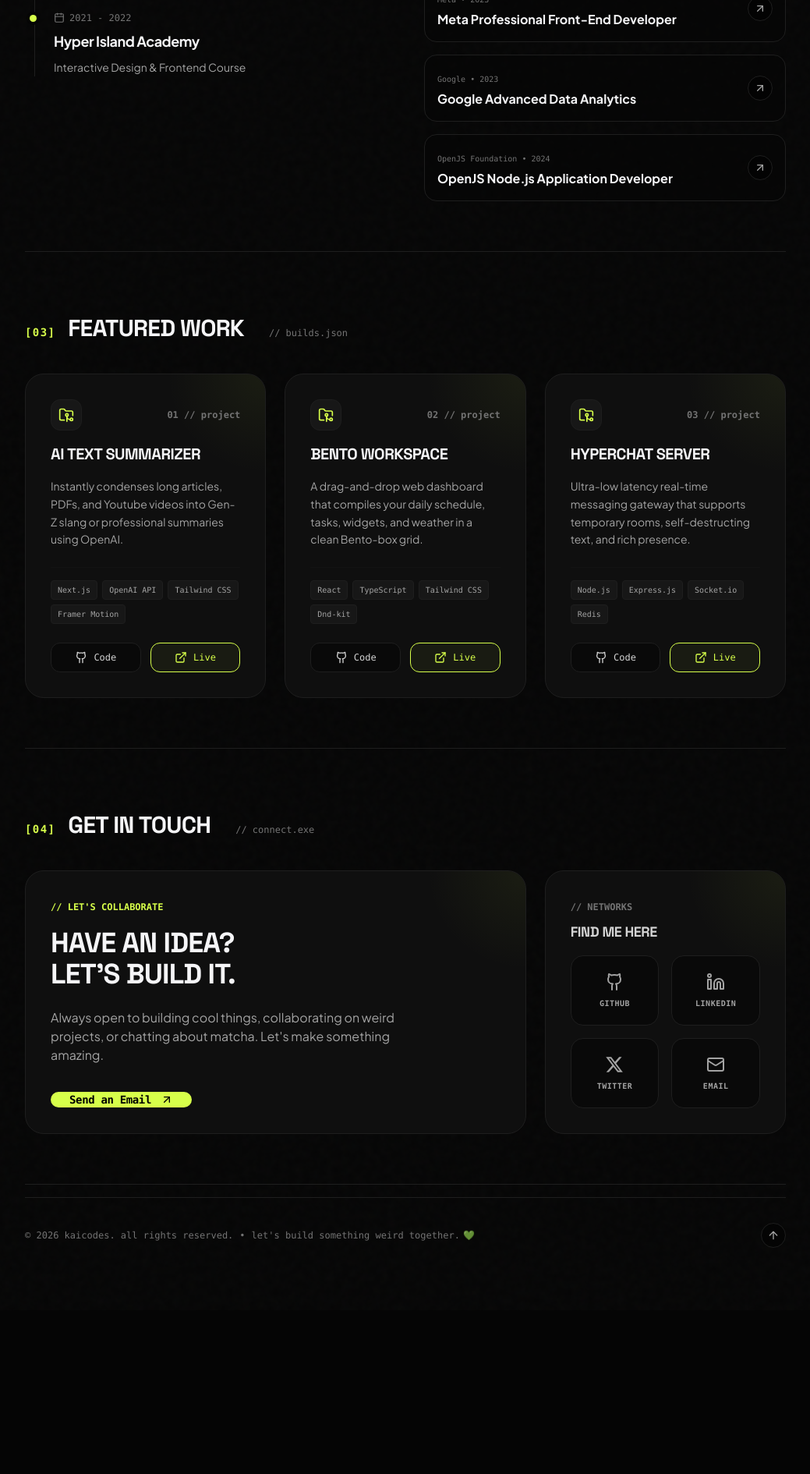
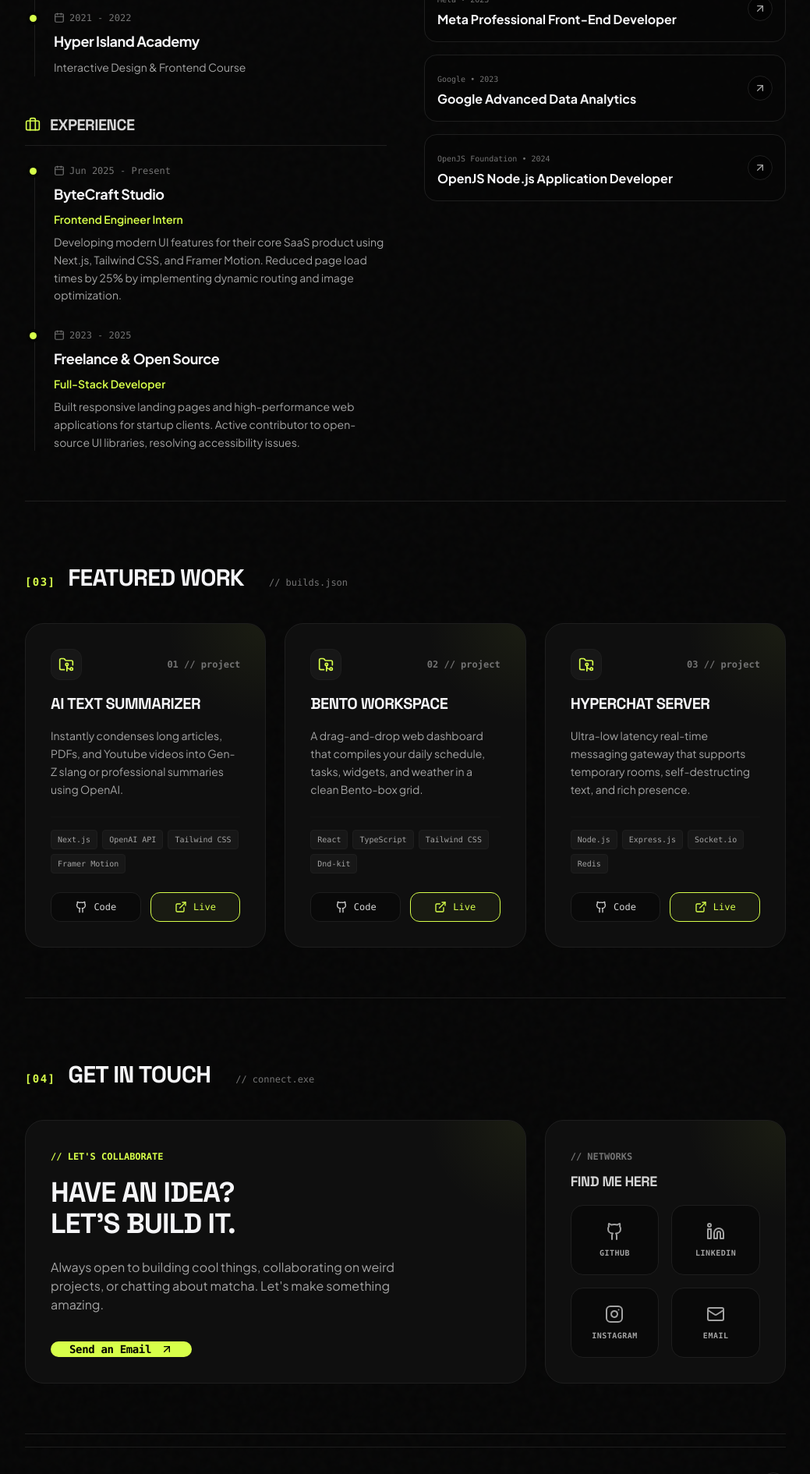
Before and after one commit to somaniishika/profile, a Next.js app: page / in a window 1280 px wide. Shown: the part 2716-4606 px from the top of the page at 78% size, without its empty margins (120-1159 px from the left). Before the commit the page ends 4396 px from the top, so only its background shows below. Built offline with nearby package versions, Linux system fonts and the light colour scheme.

Commit message:
Refactored

```diff
--- a/app/page.tsx
+++ b/app/page.tsx
@@ -3,6 +3,7 @@ import Hero from "@/components/Hero";
 import AboutSection from "@/components/AboutSection";
 import TechStackSection from "@/components/TechStackSection";
 import EducationSection from "@/components/EducationSection";
+import ExperienceSection from "@/components/ExperienceSection";
 import CertificationSection from "@/components/CertificationSection";
 import ProjectsSection from "@/components/ProjectsSection";
 import ContactSection from "@/components/ContactSection";
@@ -42,7 +43,10 @@ export default function Home() {
         {/* Combined Credentials Section (Education & Certifications) */}
         <SectionWrapper id="credentials" number="[02.5]" title="Credentials" subtitle="background.md">
           <div className="grid grid-cols-1 md:grid-cols-2 gap-12">
-            <EducationSection />
+            <div className="space-y-12">
+              <EducationSection />
+              <ExperienceSection />
+            </div>
             <CertificationSection />
           </div>
         </SectionWrapper>
--- a/components/ContactSection.tsx
+++ b/components/ContactSection.tsx
@@ -5,7 +5,7 @@ import BentoCard from "./BentoCard";
 import SectionWrapper from "./SectionWrapper";
 import { portfolioData } from "@/data/portfolio";
 import { Mail, ArrowUpRight } from "lucide-react";
-import { GithubIcon, LinkedinIcon, XIcon } from "./Icons";
+import { GithubIcon, LinkedinIcon, InstagramIcon } from "./Icons";
 import { motion } from "framer-motion";
 
 export default function ContactSection() {
@@ -25,10 +25,10 @@ export default function ContactSection() {
       color: "hover:text-[#0A66C2]",
     },
     {
-      name: "Twitter",
-      url: socials.twitter,
-      icon: <XIcon className="w-6 h-6" />,
-      color: "hover:text-accent",
+      name: "Instagram",
+      url: socials.instagram,
+      icon: <InstagramIcon className="w-6 h-6" />,
+      color: "hover:text-[#E1306C]",
     },
     {
       name: "Email",
--- /dev/null
+++ b/components/ExperienceSection.tsx
@@ -0,0 +1,62 @@
+"use client";
+
+import React from "react";
+import { portfolioData } from "@/data/portfolio";
+import { Briefcase, Calendar } from "lucide-react";
+import { motion } from "framer-motion";
+
+export default function ExperienceSection() {
+  const { experience } = portfolioData;
+
+  return (
+    <div className="space-y-6">
+      {/* Title */}
+      <div className="flex items-center gap-3 border-b border-cardBorder pb-3">
+        <Briefcase className="w-5 h-5 text-accent" />
+        <h3 className="text-xl font-display font-black uppercase tracking-tight text-neutral-300">
+          Experience
+        </h3>
+      </div>
+
+      {/* Timeline List */}
+      <div className="relative border-l border-cardBorder ml-3 pl-6 space-y-8">
+        {experience.map((exp, index) => (
+          <motion.div
+            key={`${exp.company}-${exp.role}`}
+            initial={{ opacity: 0, x: -10 }}
+            whileInView={{ opacity: 1, x: 0 }}
+            viewport={{ once: true }}
+            transition={{ duration: 0.5, delay: index * 0.1 }}
+            className="relative"
+          >
+            {/* Timeline Dot */}
+            <span className="absolute -left-[31px] top-1 w-[9px] h-[9px] rounded-full bg-accent ring-4 ring-background" />
+
+            <div className="space-y-2">
+              {/* Duration / Years */}
+              <div className="flex items-center gap-1.5 font-mono text-xs text-neutral-500">
+                <Calendar className="w-3.5 h-3.5" />
+                <span>{exp.duration}</span>
+              </div>
+
+              {/* Company Name */}
+              <h4 className="text-lg font-bold tracking-tight text-foreground">
+                {exp.company}
+              </h4>
+
+              {/* Role */}
+              <p className="text-sm font-semibold text-accent font-sans">
+                {exp.role}
+              </p>
+
+              {/* Description */}
+              <p className="text-sm text-neutral-400 font-sans leading-relaxed">
+                {exp.description}
+              </p>
+            </div>
+          </motion.div>
+        ))}
+      </div>
+    </div>
+  );
+}
--- a/components/Icons.tsx
+++ b/components/Icons.tsx
@@ -65,3 +65,21 @@ export const XIcon = ({ className = "w-5 h-5", ...props }: IconProps) => (
     <path d="M18.244 2.25h3.308l-7.227 8.26 8.502 11.24H16.17l-5.214-6.817L4.99 21.75H1.68l7.73-8.835L1.254 2.25H8.08l4.713 6.231zm-1.161 17.52h1.833L7.084 4.126H5.117z" />
   </svg>
 );
+
+export const InstagramIcon = ({ className = "w-5 h-5", ...props }: IconProps) => (
+  <svg
+    xmlns="http://www.w3.org/2000/svg"
+    viewBox="0 0 24 24"
+    fill="none"
+    stroke="currentColor"
+    strokeWidth="2"
+    strokeLinecap="round"
+    strokeLinejoin="round"
+    className={className}
+    {...props}
+  >
+    <rect width="20" height="20" x="2" y="2" rx="5" ry="5" />
+    <path d="M16 11.37A4 4 0 1 1 12.63 8 4 4 0 0 1 16 11.37z" />
+    <line x1="17.5" x2="17.51" y1="6.5" y2="6.5" />
+  </svg>
+);
--- a/data/portfolio.ts
+++ b/data/portfolio.ts
@@ -70,6 +70,20 @@ export const portfolioData: PortfolioData = {
       duration: "2021 - 2022"
     }
   ],
+  experience: [
+    {
+      company: "ByteCraft Studio",
+      role: "Frontend Engineer Intern",
+      duration: "Jun 2025 - Present",
+      description: "Developing modern UI features for their core SaaS product using Next.js, Tailwind CSS, and Framer Motion. Reduced page load times by 25% by implementing dynamic routing and image optimization."
+    },
+    {
+      company: "Freelance & Open Source",
+      role: "Full-Stack Developer",
+      duration: "2023 - 2025",
+      description: "Built responsive landing pages and high-performance web applications for startup clients. Active contributor to open-source UI libraries, resolving accessibility issues."
+    }
+  ],
   certifications: [
     {
       name: "AWS Certified Cloud Practitioner",
@@ -122,7 +136,7 @@ export const portfolioData: PortfolioData = {
   socials: {
     github: "https://github.com",
     linkedin: "https://linkedin.com",
-    twitter: "https://twitter.com",
+    instagram: "https://instagram.com",
     email: "kai@vance.codes"
   },
   contactMessage: "Always open to building cool things, collaborating on weird projects, or chatting about matcha. Let's make something amazing."
```
Also changed, not shown: types/portfolio.ts (+9 -1 lines).
